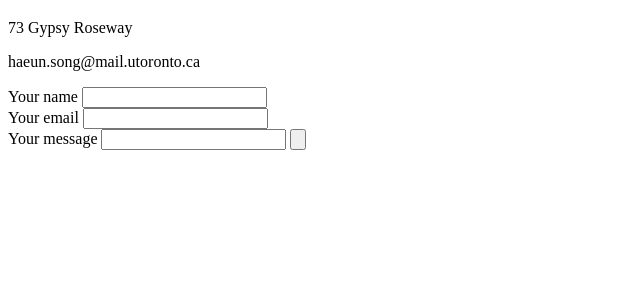
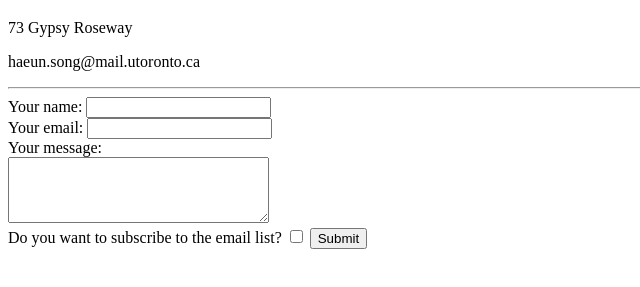
Before and after one commit to haeunyy96/cv, a plain HTML site: page Contact-info.html in a window 1280 px wide. Shown: the part 61-348 px from the top of the page, without its empty margins (0-640 px from the left). Drawn offline with Linux system fonts and the light colour scheme.

Commit message:
Update Contact-info.html

```diff
--- a/Contact-info.html
+++ b/Contact-info.html
@@ -8,17 +8,20 @@
     <h1>My Contact Details</h1>
     <p>73 Gypsy Roseway</p>
     <p>haeun.song@mail.utoronto.ca</p>
-    <form class="" action="index.html" method="post">
-
-      <label>Your name</label>
-        <input type="text" name="" value="">
+    <hr>
+    <form class="" action="mailto:haeunsong0615@gmail.com" method="post" enctype="text/plain">
+      <label>Your name:</label>
+        <input type="text" name="yourName" value="">
         <br>
-      <label>Your email</label>
-        <input type="email" name="" value="">
+      <label>Your email:</label>
+        <input type="email" name="yourEmail" value="">
         <br>
-      <label>Your message</label>
-        <input type="<textarea name="name" rows="10" cols="80">
-        <input type="submit" name="" value="">
+      <label>Your message:</label><br>
+        <textarea name="yourMessage" rows="4" cols="30"></textarea>
+        <br>
+      <label>Do you want to subscribe to the email list?</label>
+        <input type="checkbox" name="" value="">
+        <input type="submit" name="">
     </form>
   </body>
 </html>
```
